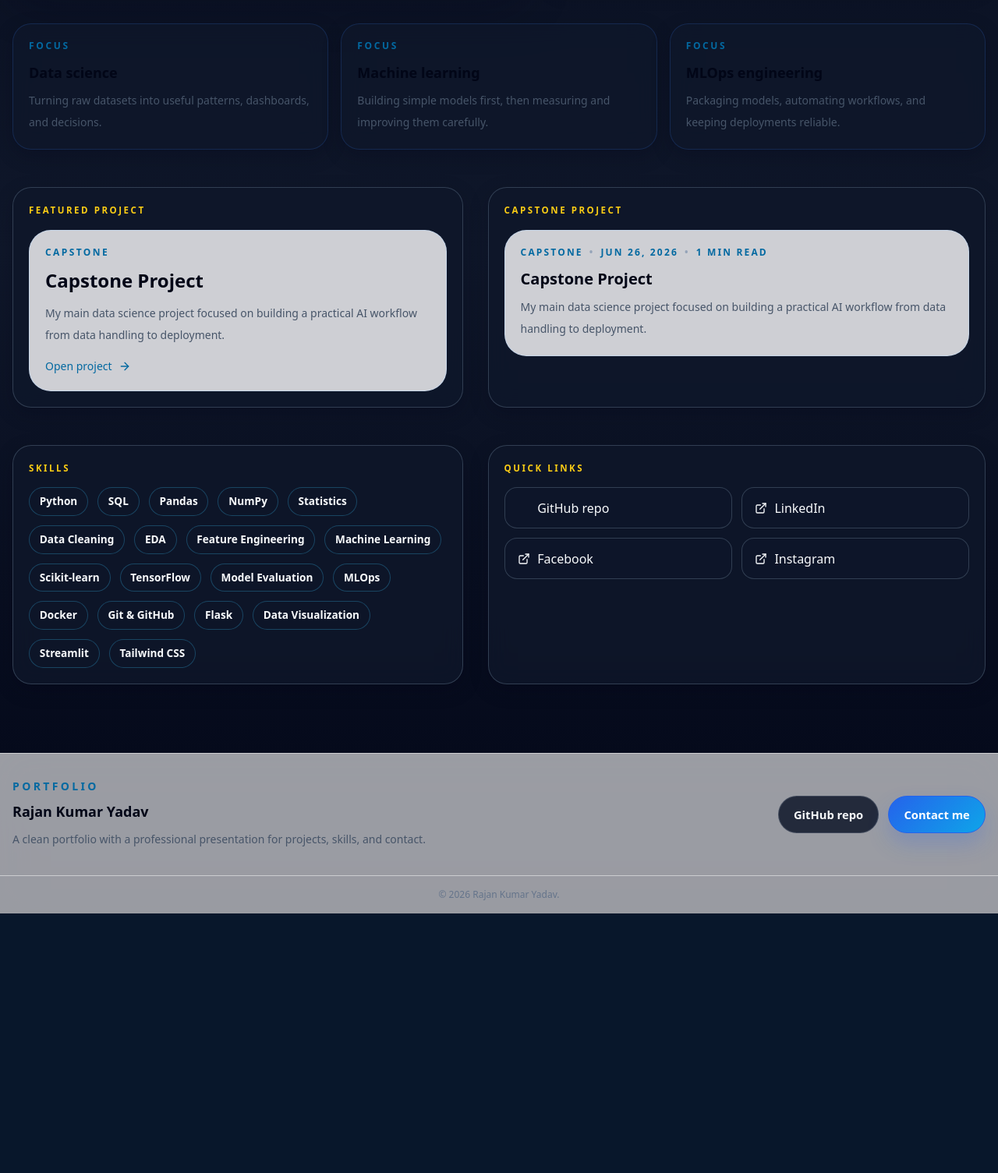
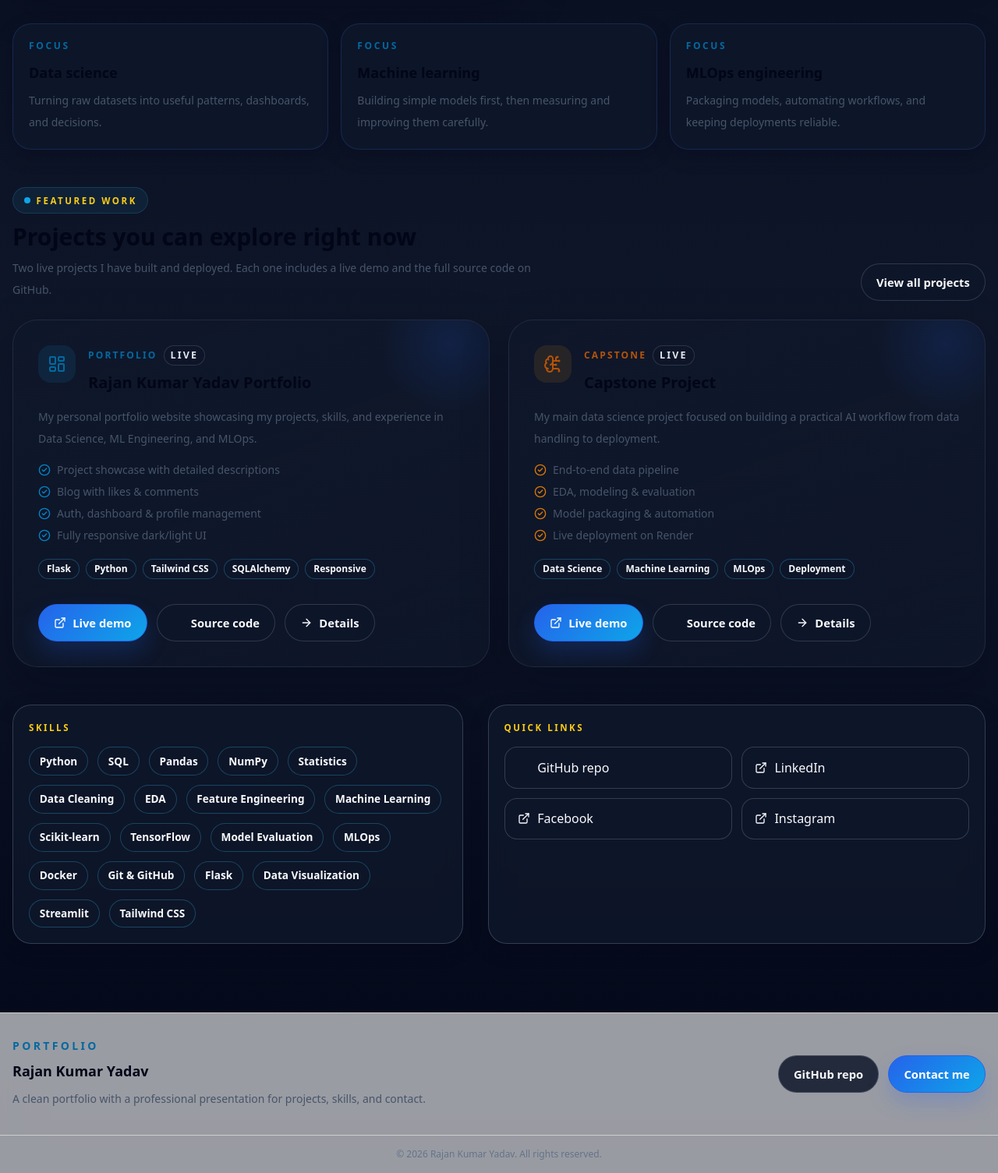
Before and after one commit to Rajan8687/Rajan-Kumar-Yadav, a Flask app: page / in a window 1280 px wide. Shown: the part 953-2458 px from the top of the page at 78% size. Before the commit the page ends 2125 px from the top, so only its background shows below. Run offline with Flask 3, Linux system fonts and the light colour scheme; some libraries are stand-ins or nearby versions.

Commit message:
merger remote change

```diff
--- a/app.py
+++ b/app.py
@@ -57,12 +57,12 @@ DEFAULT_PROFILE = {
     "tagline": "Building scalable AI systems from data to deployment.",
     "email": "yadavrajan8687@gmail.com",
     "university": "CMR University, Bangalore",
-    "github": "https://github.com/Rajan8687/Capstone-Project",
+    "github": "https://github.com/Rajan8687/Rajan-Kumar-Yadav",
     "linkedin": "https://www.linkedin.com/in/rajan8687",
     "facebook": "https://www.facebook.com/adhakari.rajan.9",
     "instagram": "https://www.instagram.com/adhikari_rajan86/?hl=en",
     "location": "Bangalore, India",
-    "live_project": "https://capstone-project-x9p0.onrender.com/",
+    "live_project": "https://rajan-kumar-yadav.vercel.app/",
 }
 
 PROFILE_FIELDS = list(DEFAULT_PROFILE.keys())
@@ -133,8 +133,87 @@ CAPSTONE_PROJECT = {
 <p>Clean the dataset, explore patterns, design a model workflow, and present the result in a way that is easy to understand.</p>
 <h2>Outcome</h2>
 <p>A focused capstone example that reflects my work in data science, machine learning engineering, and MLOps.</p>
+
+<h2>Links</h2>
+<p><strong>GitHub Repository:</strong> <a href="https://github.com/Rajan8687/Capstone-Project" target="_blank">https://github.com/Rajan8687/Capstone-Project</a></p>
+<p><strong>Live Website:</strong> <a href="https://capstone-project-x9p0.onrender.com/" target="_blank">https://capstone-project-x9p0.onrender.com/</a></p>
 """.strip(),
 }
+
+PORTFOLIO_PROJECT = {
+    "title": "Rajan Kumar Yadav Portfolio",
+    "slug": "rajan-kumar-yadav-portfolio",
+    "category": "Portfolio",
+    "excerpt": "My personal portfolio website showcasing my projects, skills, and experience in Data Science, ML Engineering, and MLOps.",
+    "featured": True,
+    "content": """
+<h2>Project Overview</h2>
+<p>This is my personal portfolio website built to showcase my work and skills in Data Science, Machine Learning Engineering, and MLOps. The portfolio includes my projects, resume, blog articles, and contact information.</p>
+
+<h2>Features</h2>
+<ul>
+<li>Project showcase with detailed descriptions</li>
+<li>Blog section for technical articles</li>
+<li>Responsive design for all devices</li>
+<li>Contact form for professional inquiries</li>
+<li>User authentication and dashboard for content management</li>
+</ul>
+
+<h2>Technologies Used</h2>
+<ul>
+<li>Python</li>
+<li>Flask</li>
+<li>SQLAlchemy</li>
+<li>Tailwind CSS</li>
+<li>HTML5</li>
+<li>JavaScript</li>
+</ul>
+
+<h2>Links</h2>
+<p><strong>GitHub Repository:</strong> <a href="https://github.com/Rajan8687/Rajan-Kumar-Yadav" target="_blank">https://github.com/Rajan8687/Rajan-Kumar-Yadav</a></p>
+<p><strong>Live Website:</strong> <a href="https://rajan-kumar-yadav.vercel.app/" target="_blank">https://rajan-kumar-yadav.vercel.app/</a></p>
+""".strip(),
+}
+
+# Rich featured-project metadata used by the homepage showcase cards.
+# Each entry mirrors the DB Project plus extra display fields (icon, tags,
+# highlights, github/live links) so the homepage can render a richer card.
+FEATURED_PROJECTS = [
+    {
+        "title": PORTFOLIO_PROJECT["title"],
+        "slug": PORTFOLIO_PROJECT["slug"],
+        "category": PORTFOLIO_PROJECT["category"],
+        "excerpt": PORTFOLIO_PROJECT["excerpt"],
+        "icon": "layout-dashboard",
+        "accent": "blue",
+        "tags": ["Flask", "Python", "Tailwind CSS", "SQLAlchemy", "Responsive"],
+        "highlights": [
+            "Project showcase with detailed descriptions",
+            "Blog with likes & comments",
+            "Auth, dashboard & profile management",
+            "Fully responsive dark/light UI",
+        ],
+        "github": "https://github.com/Rajan8687/Rajan-Kumar-Yadav",
+        "live": "https://rajan-kumar-yadav.vercel.app/",
+    },
+    {
+        "title": CAPSTONE_PROJECT["title"],
+        "slug": CAPSTONE_PROJECT["slug"],
+        "category": CAPSTONE_PROJECT["category"],
+        "excerpt": CAPSTONE_PROJECT["excerpt"],
+        "icon": "brain-circuit",
+        "accent": "amber",
+        "tags": ["Data Science", "Machine Learning", "MLOps", "Deployment"],
+        "highlights": [
+            "End-to-end data pipeline",
+            "EDA, modeling & evaluation",
+            "Model packaging & automation",
+            "Live deployment on Render",
+        ],
+        "github": "https://github.com/Rajan8687/Capstone-Project",
+        "live": "https://capstone-project-x9p0.onrender.com/",
+    },
+]
 
 
 class SiteProfile(db.Model):
@@ -255,20 +334,28 @@ def seed_defaults() -> None:
     if not SiteProfile.query.first():
         db.session.add(SiteProfile(**DEFAULT_PROFILE))
 
-    desired_slug = CAPSTONE_PROJECT["slug"]
-    for project in Project.query.all():
-        if project.slug != desired_slug:
-            db.session.delete(project)
-
-    capstone = Project.query.filter_by(slug=desired_slug).first()
-    if capstone is None:
-        db.session.add(Project(**CAPSTONE_PROJECT))
-    else:
-        capstone.title = CAPSTONE_PROJECT["title"]
-        capstone.category = CAPSTONE_PROJECT["category"]
-        capstone.excerpt = CAPSTONE_PROJECT["excerpt"]
-        capstone.content = CAPSTONE_PROJECT["content"]
-        capstone.featured = CAPSTONE_PROJECT["featured"]
+    # Upsert the two featured projects (Portfolio + Capstone) so they are
+    # always available on the homepage and /projects page. Existing rows with
+    # the same slug are updated in place; any other projects are left intact.
+    for source in (PORTFOLIO_PROJECT, CAPSTONE_PROJECT):
+        existing = Project.query.filter_by(slug=source["slug"]).first()
+        if existing:
+            existing.title = source["title"]
+            existing.category = source["category"]
+            existing.excerpt = source["excerpt"]
+            existing.content = source["content"]
+            existing.featured = source.get("featured", True)
+        else:
+            db.session.add(
+                Project(
+                    title=source["title"],
+                    slug=source["slug"],
+                    category=source["category"],
+                    excerpt=source["excerpt"],
+                    content=source["content"],
+                    featured=source.get("featured", True),
+                )
+            )
 
     if not User.query.first():
         bootstrap_username = os.getenv("ADMIN_USERNAME", "admin")
@@ -509,18 +596,13 @@ def inject_globals():
         "skills": SKILLS,
         "highlights": HIGHLIGHTS,
         "social_links": SOCIAL_LINKS,
+        "featured_projects": FEATURED_PROJECTS,
     }
 
 
 @app.route("/")
 def index():
-    projects = Project.query.order_by(Project.featured.desc(), Project.created_at.desc()).all()
-    featured_project = projects[0] if projects else None
-    return render_template(
-        "index.html",
-        projects=projects,
-        featured_project=featured_project,
-    )
+    return render_template("index.html")
 
 
 @app.route("/resume")
@@ -543,7 +625,10 @@ def projects():
 @app.route("/project/<slug>")
 def project(slug):
     article = Project.query.filter_by(slug=slug).first_or_404()
-    return render_template("project.html", project=article)
+    # Attach rich metadata (github/live links, tags, icon) from FEATURED_PROJECTS
+    # when available so the detail page can render project-specific action buttons.
+    featured = next((p for p in FEATURED_PROJECTS if p["slug"] == slug), None)
+    return render_template("project.html", project=article, featured=featured)
 
 
 @app.route("/blog")
--- /dev/null
+++ b/static/robots.txt
@@ -0,0 +1,6 @@
+User-agent: *
+Allow: /
+
+Sitemap: https://yourdomain.com/sitemap.xml
+
+# Crawl-delay: 2
--- a/templates/about.html
+++ b/templates/about.html
@@ -1,7 +1,7 @@
 {% extends "base.html" %}
 
-{% block title %}About | {{ profile.name }}{% endblock %}
-{% block meta_description %}About {{ profile.name }}, a Data Science graduate from CMR University, Bangalore.{% endblock %}
+{% block title %}About Rajan Kumar Yadav - Full Stack Developer & AI Engineer{% endblock %}
+{% block meta_description %}About Rajan Kumar Yadav - Full Stack Developer & AI Engineer. Data Science graduate from CMR University, Bangalore. Expert in Machine Learning, MLOps, and building scalable AI solutions.{% endblock %}
 
 {% block content %}
 <section class="grid gap-8 lg:grid-cols-[0.9fr_1.1fr]">
--- a/templates/article.html
+++ b/templates/article.html
@@ -1,7 +1,7 @@
 {% extends "base.html" %}
 
-{% block title %}{{ article.title }} | {{ profile.name }}{% endblock %}
-{% block meta_description %}{{ article.excerpt }}{% endblock %}
+{% block title %}{{ article.title }} | Rajan Kumar Yadav Blog{% endblock %}
+{% block meta_description %}{{ article.excerpt }} - Blog post by Rajan Kumar Yadav, Full Stack Developer & AI Engineer.{% endblock %}
 
 {% block content %}
 <article class="mx-auto max-w-4xl">
--- a/templates/base.html
+++ b/templates/base.html
@@ -3,13 +3,54 @@
   <head>
     <meta charset="utf-8" />
     <meta name="viewport" content="width=device-width, initial-scale=1" />
-    <title>{% block title %}{{ profile.name }} | Portfolio{% endblock %}</title>
+    <title>{% block title %}{{ profile.name }} - Portfolio | Full Stack Developer{% endblock %}</title>
     <meta
       name="description"
-      content="{% block meta_description %}{{ profile.tagline }}{% endblock %}"
+      content="{% block meta_description %}Rajan Kumar Yadav - Full Stack Developer portfolio showcasing projects in Python, JavaScript, React, and Flask.{% endblock %}"
     />
+    <meta name="author" content="Rajan Kumar Yadav" />
+    <meta name="keywords" content="Rajan Kumar Yadav, portfolio, full stack developer, Python, JavaScript, React, Flask, web development" />
     <meta name="theme-color" content="#f59e0b" />
     <link rel="icon" href="{{ url_for('static', filename='img/logo.jpg') }}" />
+
+    <!-- Open Graph / Facebook -->
+    <meta property="og:type" content="website" />
+    <meta property="og:url" content="{{ request.url_root }}" />
+    <meta property="og:title" content="Rajan Kumar Yadav - Full Stack Developer Portfolio" />
+    <meta property="og:description" content="Rajan Kumar Yadav - Full Stack Developer portfolio showcasing projects in Python, JavaScript, React, and Flask." />
+    <meta property="og:image" content="{{ url_for('static', filename='img/logo.jpg', _external=True) }}" />
+
+    <!-- Twitter -->
+    <meta property="twitter:card" content="summary_large_image" />
+    <meta property="twitter:url" content="{{ request.url_root }}" />
+    <meta property="twitter:title" content="Rajan Kumar Yadav - Full Stack Developer Portfolio" />
+    <meta property="twitter:description" content="Rajan Kumar Yadav - Full Stack Developer portfolio showcasing projects in Python, JavaScript, React, and Flask." />
+    <meta property="twitter:image" content="{{ url_for('static', filename='img/logo.jpg', _external=True) }}" />
+
+    <!-- Canonical URL -->
+    <link rel="canonical" href="{{ request.url }}" />
+
+    <!-- Schema.org Structured Data -->
+    <script type="application/ld+json">
+    {
+      "@context": "https://schema.org",
+      "@type": "Person",
+      "name": "Rajan Kumar Yadav",
+      "description": "Full Stack Developer specializing in Python, JavaScript, React, and Flask. Building modern web applications with clean, efficient code.",
+      "url": "{{ request.url_root }}",
+      "image": "{{ url_for('static', filename='img/logo.jpg', _external=True) }}",
+      "mainEntityOfPage": {
+        "@type": "WebPage",
+        "@id": "{{ request.url_root }}"
+      },
+      "sameAs": [
+        "{{ profile.github }}",
+        "{{ profile.linkedin if profile.linkedin else '' }}",
+        "{{ profile.twitter if profile.twitter else '' }}"
+      ]
+    }
+    </script>
+
     <script>
       tailwind = { config: { darkMode: "class" } };
     </script>
@@ -29,7 +70,7 @@
         <a href="{{ url_for('index') }}" class="flex items-center gap-3">
           <img
             src="{{ url_for('static', filename='img/logo.jpg') }}"
-            alt="{{ profile.name }}"
+            alt="Rajan Kumar Yadav - Full Stack Developer Profile Photo"
             class="h-12 w-12 rounded-2xl object-cover ring-1 ring-sky-300/60 shadow-sm dark:ring-sky-500/30"
           />
           <div class="leading-tight">
@@ -41,7 +82,7 @@
         </a>
 
         <div class="flex items-center gap-2">
-          <button id="mobile-menu-button" type="button" class="inline-flex h-10 w-10 items-center justify-center rounded-2xl border border-slate-200 bg-white text-slate-700 shadow-sm transition hover:bg-slate-50 focus:outline-none focus:ring-2 focus:ring-amber-400 dark:border-slate-700 dark:bg-slate-950 dark:text-slate-200 md:hidden" aria-expanded="false" aria-controls="mobile-menu">
+          <button id="mobile-menu-button" type="button" class="inline-flex h-10 w-10 items-center justify-center rounded-2xl border border-slate-200 bg-white text-slate-700 shadow-sm transition hover:bg-red-500 hover:text-white focus:outline-none focus:ring-2 focus:ring-amber-400 dark:border-slate-700 dark:bg-amber-700 dark:text-slate-200 dark:hover:bg-amber-600 dark:hover:text-white md:hidden" aria-expanded="false" aria-controls="mobile-menu">
             <i data-lucide="menu" class="h-5 w-5"></i>
           </button>
           <nav id="desktop-nav" class="hidden items-center gap-1 md:flex">
@@ -147,7 +188,7 @@
         </div>
       </div>
       <div class="border-t border-white/50 px-4 py-4 text-center text-xs text-slate-500 dark:border-white/5 dark:text-slate-400">
-        © {{ current_year }} {{ profile.name }}.
+        © {{ current_year }} Rajan Kumar Yadav. All rights reserved.
       </div>
     </footer>
 
--- a/templates/blog.html
+++ b/templates/blog.html
@@ -1,7 +1,7 @@
 {% extends "base.html" %}
 
-{% block title %}Blog | {{ profile.name }}{% endblock %}
-{% block meta_description %}Read the blog and article updates from {{ profile.name }}.{% endblock %}
+{% block title %}Blog | Rajan Kumar Yadav - Full Stack Developer{% endblock %}
+{% block meta_description %}Read the latest blog posts and technical articles from Rajan Kumar Yadav, Full Stack Developer & AI Engineer. Topics include Machine Learning, MLOps, Python, JavaScript, and web development.{% endblock %}
 
 {% block content %}
 <div class="mb-8 flex items-center justify-between">
--- a/templates/contact.html
+++ b/templates/contact.html
@@ -1,7 +1,7 @@
 {% extends "base.html" %}
 
-{% block title %}Contact | {{ profile.name }}{% endblock %}
-{% block meta_description %}Contact {{ profile.name }} for data science, analytics, or Flask projects.{% endblock %}
+{% block title %}Contact Rajan Kumar Yadav - Full Stack Developer{% endblock %}
+{% block meta_description %}Contact Rajan Kumar Yadav for Data Science, Machine Learning, MLOps, Flask, or full stack web development projects. Full Stack Developer & AI Engineer available for collaborations.{% endblock %}
 
 {% block content %}
 <section class="grid gap-8 lg:grid-cols-[0.9fr_1.1fr]">
--- a/templates/index.html
+++ b/templates/index.html
@@ -1,7 +1,7 @@
 {% extends "base.html" %}
 
-{% block title %}{{ profile.name }} | Portfolio{% endblock %}
-{% block meta_description %}Professional portfolio for {{ profile.name }}. Data science, machine learning, MLOps, and polished Flask web projects.{% endblock %}
+{% block title %}Rajan Kumar Yadav - Full Stack Developer & AI Engineer | Portfolio{% endblock %}
+{% block meta_description %}Rajan Kumar Yadav - Full Stack Developer & AI Engineer. Professional portfolio showcasing Data Science, Machine Learning, MLOps, and Flask web projects. Building end-to-end AI solutions from data to deployment.{% endblock %}
 
 {% block content %}
 <section class="grid items-stretch gap-8 lg:grid-cols-[1.08fr_0.92fr]">
@@ -103,42 +103,72 @@
   {% endfor %}
 </section>
 
-<section class="mt-12 grid gap-8 lg:grid-cols-[0.95fr_1.05fr]">
-  <div class="section-panel">
-    <div class="section-heading">Featured project</div>
-    {% if featured_project %}
-      <a href="{{ url_for('project', slug=featured_project.slug) }}" class="mt-4 block rounded-[1.75rem] border border-blue-200/50 bg-white/80 p-5 transition hover:-translate-y-0.5 hover:shadow-xl dark:border-blue-500/20 dark:bg-slate-950/70">
-        <div class="text-xs font-semibold uppercase tracking-[0.2em] text-sky-700 dark:text-sky-300">{{ featured_project.category }}</div>
-        <h3 class="post-title mt-3 text-2xl font-semibold text-slate-950 dark:text-white">{{ featured_project.title }}</h3>
-        <p class="post-copy mt-3 text-sm leading-7 text-slate-600 dark:text-slate-400">{{ featured_project.excerpt }}</p>
-        <div class="mt-4 inline-flex items-center gap-2 text-sm font-medium text-sky-700 dark:text-sky-300">
-          Open project <i data-lucide="arrow-right" class="h-4 w-4"></i>
-        </div>
-      </a>
-    {% else %}
-      <p class="mt-4 text-sm text-slate-600 dark:text-slate-400">No featured project yet. Add one from the admin page.</p>
-    {% endif %}
+<section class="mt-12">
+  <div class="flex flex-wrap items-end justify-between gap-3">
+    <div>
+      <div class="eyebrow eyebrow-blue">
+        <span class="h-2 w-2 rounded-full bg-sky-500"></span>
+        Featured work
+      </div>
+      <h2 class="mt-3 text-2xl font-semibold text-slate-950 dark:text-white md:text-3xl">Projects you can explore right now</h2>
+      <p class="mt-2 max-w-2xl text-sm leading-7 text-slate-600 dark:text-slate-400">
+        Two live projects I have built and deployed. Each one includes a live demo and the full source code on GitHub.
+      </p>
+    </div>
+    <a href="{{ url_for('projects') }}" class="btn-secondary">View all projects</a>
   </div>
 
-  <div class="section-panel">
-    <div class="section-heading">Capstone project</div>
-    <div class="mt-4 space-y-4">
-      {% for project in projects %}
-        <article class="rounded-[1.75rem] border border-blue-200/50 bg-white/80 p-5 dark:border-blue-500/20 dark:bg-slate-950/70">
-          <div class="flex flex-wrap items-center gap-2 text-xs font-semibold uppercase tracking-[0.18em] text-sky-700 dark:text-sky-300">
-            <span>{{ project.category }}</span>
-            <span class="text-slate-400">•</span>
-            <span>{{ project.created_at.strftime("%b %d, %Y") }}</span>
-            <span class="text-slate-400">•</span>
-            <span>{{ project.content | reading_time }} min read</span>
+  <div class="mt-6 grid gap-6 lg:grid-cols-2">
+    {% for project in featured_projects %}
+      <article class="project-spotlight p-6 md:p-8">
+        <div class="relative z-10 flex h-full flex-col">
+          <div class="flex items-start gap-4">
+            <div class="flex h-12 w-12 shrink-0 items-center justify-center rounded-2xl {% if project.accent == 'amber' %}bg-amber-500/10 text-amber-700 dark:text-amber-300{% else %}bg-sky-500/10 text-sky-700 dark:text-sky-300{% endif %}">
+              <i data-lucide="{{ project.icon }}" class="h-6 w-6"></i>
+            </div>
+            <div class="min-w-0">
+              <div class="flex flex-wrap items-center gap-2 text-xs font-semibold uppercase tracking-[0.18em] {% if project.accent == 'amber' %}text-amber-700 dark:text-amber-300{% else %}text-sky-700 dark:text-sky-300{% endif %}">
+                <span>{{ project.category }}</span>
+                <span class="meta-chip !py-1 !px-2">Live</span>
+              </div>
+              <h3 class="card-title mt-2 text-xl font-semibold text-slate-950 dark:text-white">{{ project.title }}</h3>
+            </div>
           </div>
-          <a href="{{ url_for('project', slug=project.slug) }}" class="card-title mt-3 block text-xl font-semibold text-slate-950 transition hover:text-sky-700 dark:text-white dark:hover:text-sky-300">
-            {{ project.title }}
-          </a>
-          <p class="card-copy mt-2 text-sm leading-7 text-slate-600 dark:text-slate-400">{{ project.excerpt }}</p>
-        </article>
-      {% endfor %}
-    </div>
+
+          <p class="card-copy mt-4 text-sm leading-7 text-slate-600 dark:text-slate-400">{{ project.excerpt }}</p>
+
+          <ul class="mt-4 grid gap-2">
+            {% for highlight in project.highlights %}
+              <li class="flex items-start gap-2 text-sm text-slate-600 dark:text-slate-300">
+                <i data-lucide="check-circle-2" class="mt-0.5 h-4 w-4 shrink-0 {% if project.accent == 'amber' %}text-amber-600 dark:text-amber-400{% else %}text-sky-600 dark:text-sky-400{% endif %}"></i>
+                <span>{{ highlight }}</span>
+              </li>
+            {% endfor %}
+          </ul>
+
+          <div class="mt-5 flex flex-wrap gap-2">
+            {% for tag in project.tags %}
+              <span class="pill pill-blue !py-1 !px-2.5 !text-xs">{{ tag }}</span>
+            {% endfor %}
+          </div>
+
+          <div class="project-link-row mt-6 pt-2">
+            <a class="btn-primary" href="{{ project.live }}" target="_blank" rel="noreferrer">
+              <i data-lucide="external-link" class="h-4 w-4"></i>
+              Live demo
+            </a>
+            <a class="btn-secondary" href="{{ project.github }}" target="_blank" rel="noreferrer">
+              <i data-lucide="github" class="h-4 w-4"></i>
+              Source code
+            </a>
+            <a class="btn-secondary" href="{{ url_for('project', slug=project.slug) }}">
+              <i data-lucide="arrow-right" class="h-4 w-4"></i>
+              Details
+            </a>
+          </div>
+        </div>
+      </article>
+    {% endfor %}
   </div>
 </section>
 
--- a/templates/projects.html
+++ b/templates/projects.html
@@ -1,7 +1,7 @@
 {% extends "base.html" %}
 
-{% block title %}Projects | {{ profile.name }}{% endblock %}
-{% block meta_description %}Browse the capstone project of {{ profile.name }}, built around data science, machine learning, and deployment.{% endblock %}
+{% block title %}Projects | Rajan Kumar Yadav Portfolio{% endblock %}
+{% block meta_description %}Browse the capstone projects of Rajan Kumar Yadav, built around Data Science, Machine Learning, MLOps, and Flask web development. Full Stack Developer & AI Engineer portfolio.{% endblock %}
 
 {% block content %}
 
```
Also changed, not shown: templates/project.html (+23 -4 lines).
